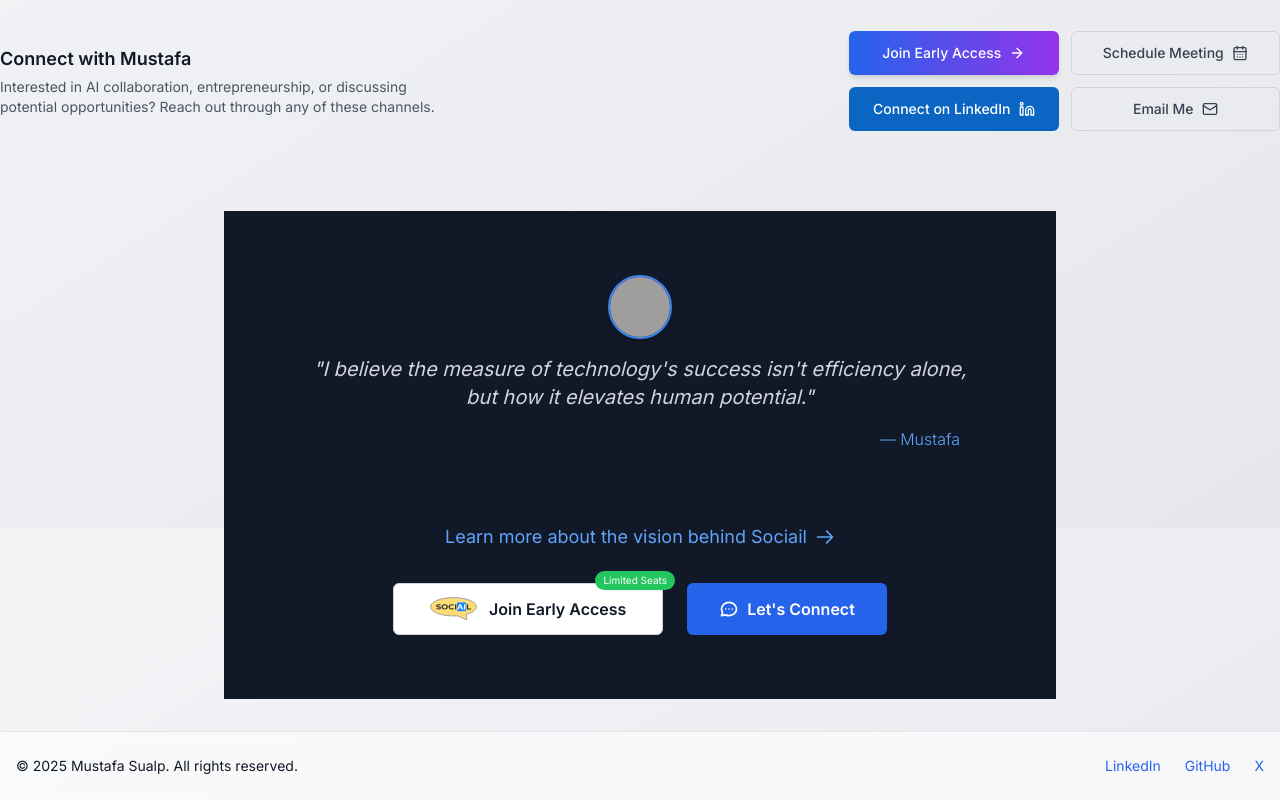
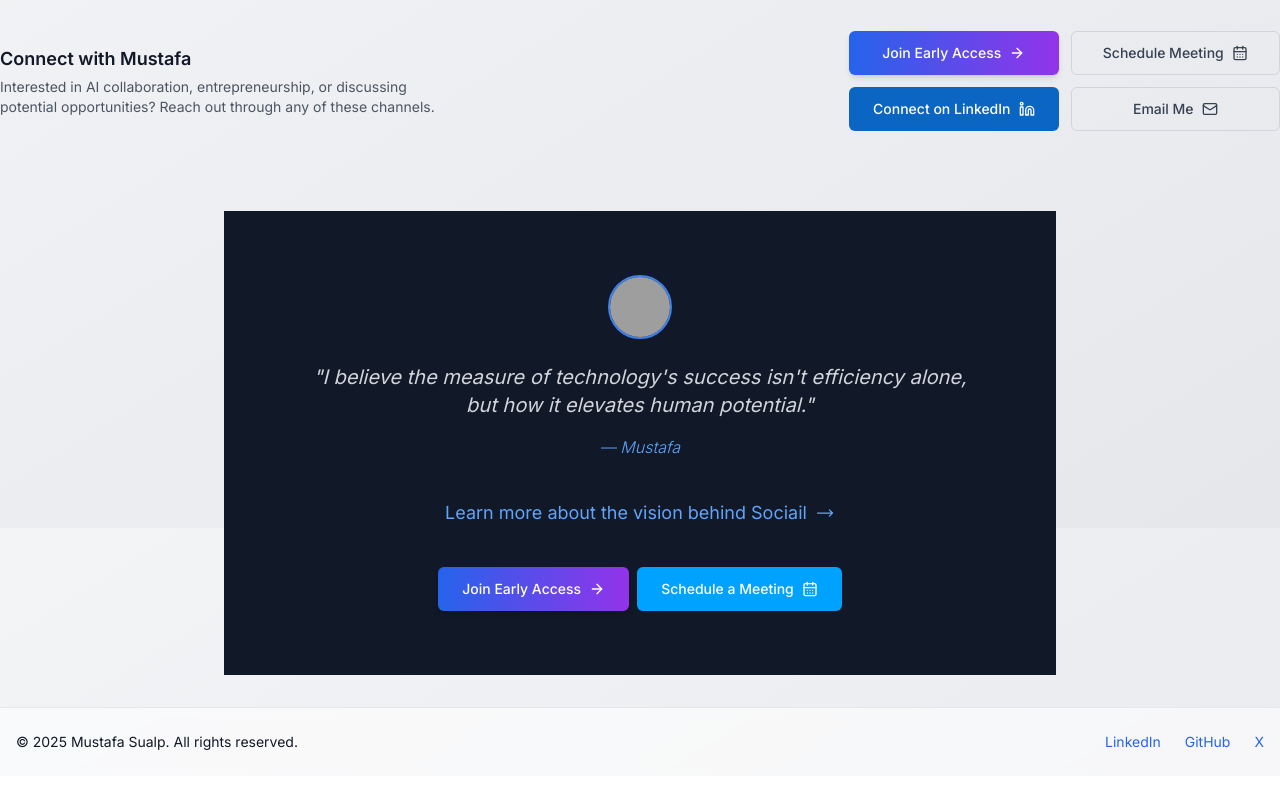
Before and after one commit to msualp/ceowebsite, a Next.js app: page / in a window 1280 px wide. Shown: the part 3472-4272 px from the top of the page. After the commit the page ends 4248 px from the top, so only its background shows below. Built offline with nearby package versions, Linux system fonts and the light colour scheme; no server answers; grey boxes are pictures that could not be loaded.

Commit message:
Refactor CallToAction component to use design system standards

```diff
--- a/components/CallToAction.tsx
+++ b/components/CallToAction.tsx
@@ -1,79 +1,7 @@
-import Link from 'next/link';
-import Image from 'next/image';
+'use client';
 
-export const CallToAction = () => {
-  return (
-    <div className="py-16 bg-gray-900 dark:bg-gray-900/50 mt-20">
-      <div className="max-w-5xl mx-auto px-4 text-center">
-        {/* Avatar and quote area */}
-        <div className="mb-8 relative inline-block">
-          <div className="w-16 h-16 rounded-full overflow-hidden border-2 border-blue-500 shadow-lg mx-auto">
-            <Image
-              src="/images/Mustafa-Sualp-Sociail-BW.png"
-              alt="Mustafa Sualp"
-              width={64}
-              height={64}
-              className="object-cover w-full h-full grayscale"
-              priority
-            />
-          </div>
-          <div className="mt-4 text-gray-300 italic text-lg md:text-xl max-w-2xl mx-auto">
-            "I believe the measure of technology's success isn't efficiency alone, but how it elevates human potential."
-          </div>
-          <div className="mt-4 text-right text-blue-400 font-light pr-4">— Mustafa</div>
-        </div>
+import { FooterCallToAction } from './cta/FooterCallToAction';
 
-        {/* Call to action buttons */}
-        <div className="flex flex-col md:flex-row items-center justify-center gap-4 mt-10">
-          <Link
-            href="/sociail"
-            className="text-blue-400 hover:text-blue-300 transition-colors text-lg flex items-center gap-2"
-          >
-            Learn more about the vision behind Sociail
-            <svg className="w-5 h-5" xmlns="http://www.w3.org/2000/svg" fill="none" viewBox="0 0 24 24" stroke="currentColor">
-              <path strokeLinecap="round" strokeLinejoin="round" strokeWidth={2} d="M14 5l7 7m0 0l-7 7m7-7H3" />
-            </svg>
-          </Link>
-        </div>
-
-        <div className="flex flex-col md:flex-row items-center justify-center gap-6 mt-8">
-          {/* Early Access Button */}
-          <div className="relative">
-            <Link
-              href="https://www.sociail.com"
-              className="relative inline-flex items-center justify-center gap-3 rounded-md px-6 py-3 h-[52px] min-h-[52px] text-base font-semibold text-gray-900 border border-gray-300 bg-white hover:bg-gray-100 transition shadow-sm min-w-[270px]"
-              target="_blank"
-              rel="noopener noreferrer"
-            >
-              <Image
-                src="/images/sociail-logo-with-gray-stroke.svg"
-                alt="Sociail Logo"
-                width={32}
-                height={32}
-                className="h-6 w-auto opacity-90 pointer-events-none"
-                style={{ objectFit: 'contain' }}
-              />
-              <span>Join Early Access</span>
-            </Link>
-            <span className="absolute -top-3 -right-3 bg-green-500 text-white text-[10px] px-2 py-0.5 rounded-full shadow-sm">
-              Limited Seats
-            </span>
-          </div>
-
-          {/* Connect Button */}
-          <Link
-            href="https://calendly.com/msualp-main"
-            className="inline-flex items-center justify-center gap-2 rounded-md px-6 py-3 h-[52px] min-h-[52px] text-base font-semibold text-white bg-blue-600 hover:bg-blue-700 transition shadow-sm min-w-[200px]"
-            target="_blank"
-            rel="noopener noreferrer"
-          >
-            <svg className="w-5 h-5" xmlns="http://www.w3.org/2000/svg" fill="none" viewBox="0 0 24 24" stroke="currentColor">
-              <path strokeLinecap="round" strokeLinejoin="round" strokeWidth={2} d="M8 12h.01M12 12h.01M16 12h.01M21 12c0 4.418-4.03 8-9 8a9.863 9.863 0 01-4.255-.949L3 20l1.395-3.72C3.512 15.042 3 13.574 3 12c0-4.418 4.03-8 9-8s9 3.582 9 8z" />
-            </svg>
-            Let's Connect
-          </Link>
-        </div>
-      </div>
-    </div>
-  );
-};
+// Re-export the FooterCallToAction component as CallToAction for backward compatibility
+export const CallToAction = FooterCallToAction;
+export default CallToAction;
--- /dev/null
+++ b/components/cta/FooterCallToAction.tsx
@@ -0,0 +1,100 @@
+'use client';
+
+import { useState, useEffect } from 'react';
+import Image from 'next/image';
+import Link from 'next/link';
+import { HiArrowLongRight } from 'react-icons/hi2';
+import { Button } from './Button';
+import { CTAGroup } from './CTAGroup';
+import { cn } from '@/lib/utils';
+import { useAnimations } from '@/lib/animation-utils';
+
+export const FooterCallToAction = () => {
+  // State for scroll animation
+  const [isVisible, setIsVisible] = useState(false);
+  const { initScrollAnimations } = useAnimations();
+
+  // Observe when component is in viewport and animate accordingly
+  useEffect(() => {
+    const observer = new IntersectionObserver(
+      ([entry]) => {
+        if (entry.isIntersecting) {
+          setIsVisible(true);
+        }
+      },
+      { threshold: 0.1 }
+    );
+
+    const element = document.getElementById('footer-cta');
+    if (element) {
+      observer.observe(element);
+    }
+
+    // Initialize other animations
+    const cleanup = initScrollAnimations();
+
+    return () => {
+      if (element) {
+        observer.unobserve(element);
+      }
+      // Only call cleanup if it's a function
+      if (typeof cleanup === 'function') {
+        cleanup();
+      }
+    };
+  }, [initScrollAnimations]);
+
+  return (
+    <div
+      id="footer-cta"
+      className={cn(
+        "relative py-16 mt-20 bg-gray-900 dark:bg-gray-900 transition-opacity duration-700",
+        isVisible ? 'opacity-100' : 'opacity-0'
+      )}
+      aria-labelledby="footer-cta-heading"
+    >
+      <div className="max-w-5xl mx-auto px-4 text-center">
+        {/* Avatar and quote area */}
+        <div className="mb-10">
+          <div className="w-16 h-16 rounded-full overflow-hidden border-2 border-blue-500 mx-auto mb-6">
+            <Image
+              src="/images/Mustafa-Sualp-Sociail-BW.png"
+              alt="Mustafa Sualp"
+              width={64}
+              height={64}
+              className="object-cover w-full h-full img-grayscale"
+              sizes="64px"
+              priority
+            />
+          </div>
+
+          <blockquote className="text-gray-300 italic text-lg md:text-xl max-w-2xl mx-auto">
+            "I believe the measure of technology's success isn't efficiency alone, but how it elevates human potential."
+          </blockquote>
+          <cite className="mt-4 text-blue-400 font-light block">— Mustafa</cite>
+        </div>
+
+        {/* Learn more link */}
+        <div className="mb-10">
+          <Link
+            href="/sociail"
+            className="text-blue-400 hover:text-blue-300 transition-colors text-lg flex items-center justify-center gap-2 group focus-visible-ring"
+          >
+            Learn more about the vision behind Sociail
+            <HiArrowLongRight className="w-5 h-5 group-hover:translate-x-1 transition-transform" />
+          </Link>
+        </div>
+
+        {/* CTA Buttons */}
+        <CTAGroup
+          variant="footer"
+          primaryCTA="earlyAccess"
+          secondaryCTA="calendly"
+          className="justify-center"
+        />
+      </div>
+    </div>
+  );
+};
+
+export default FooterCallToAction;
```
